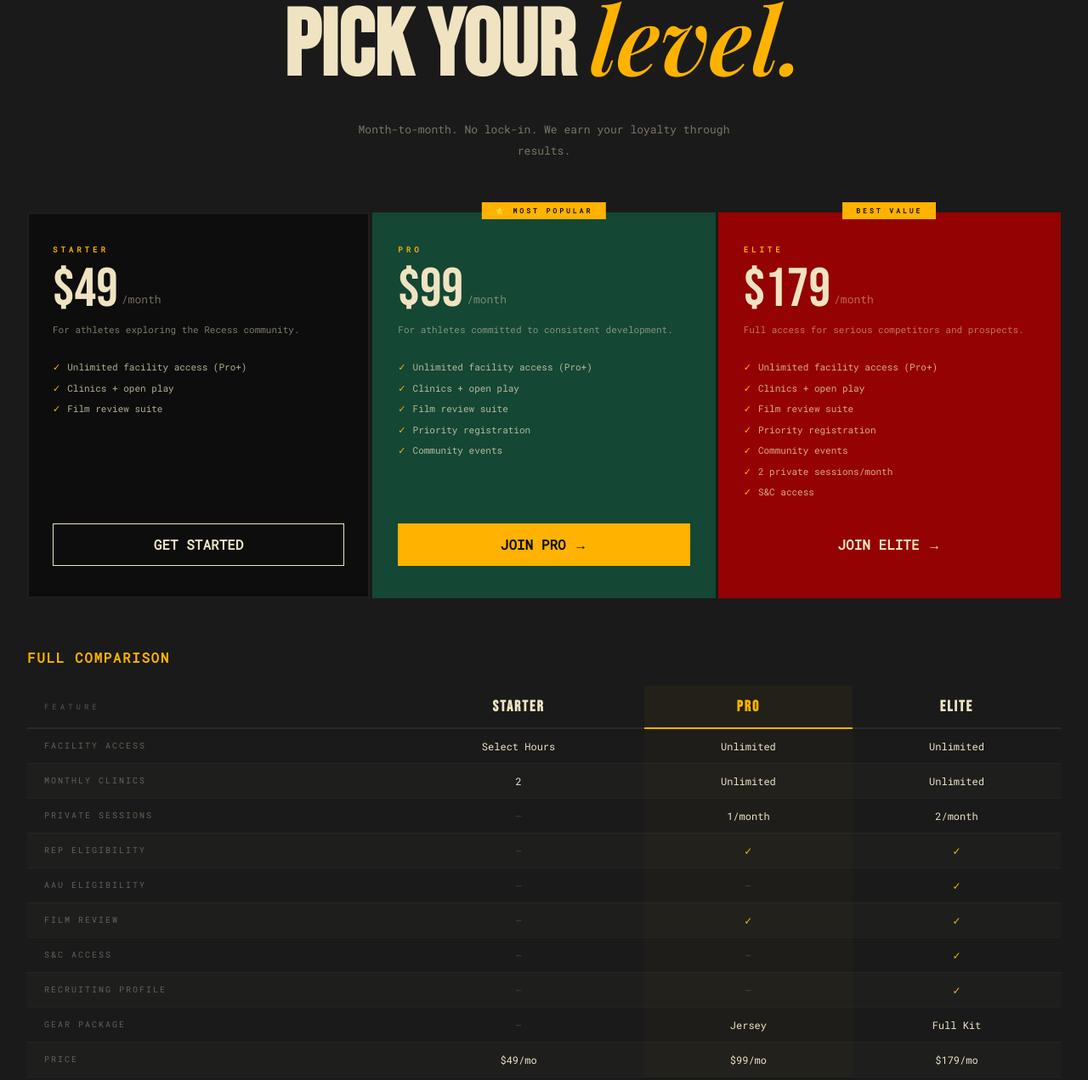
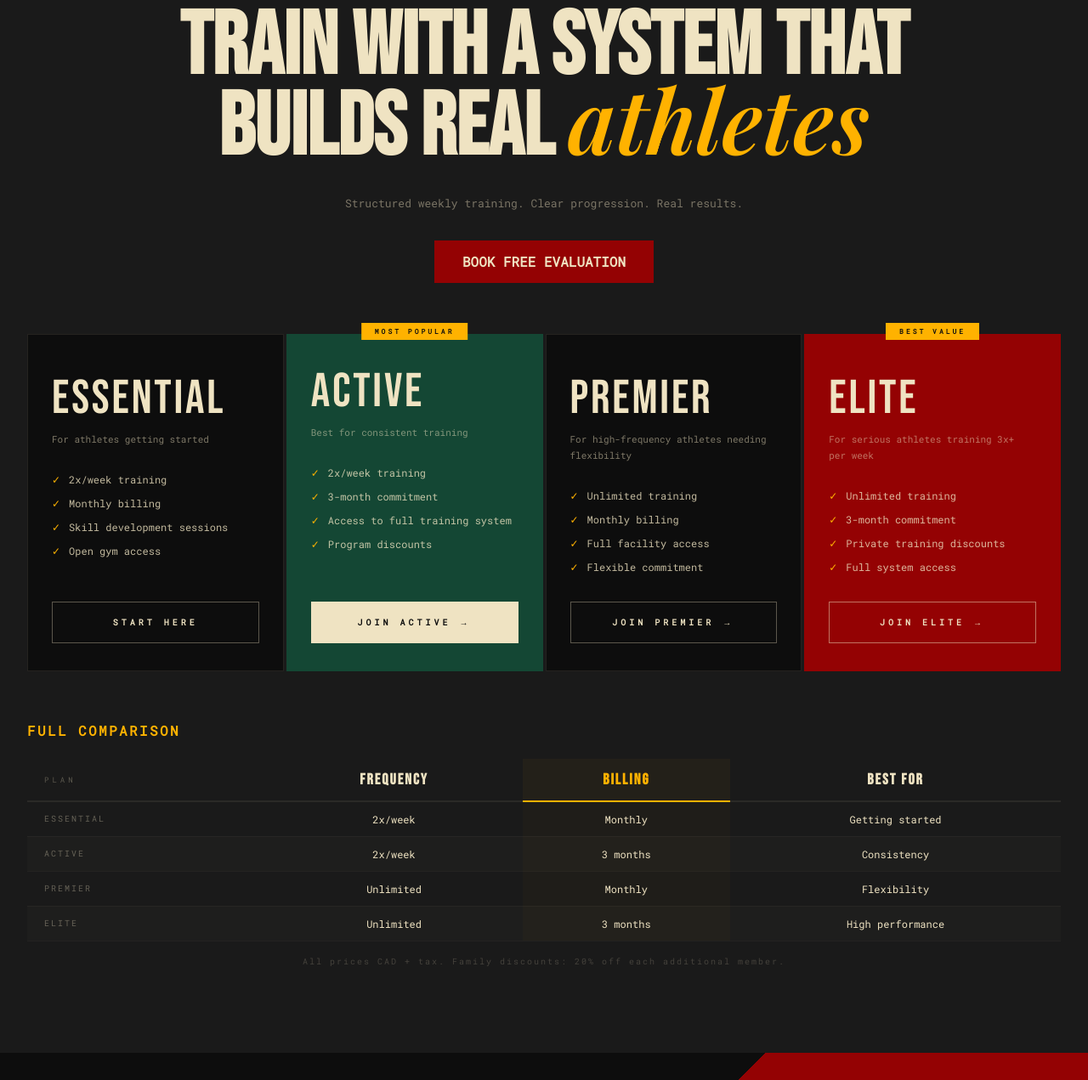
Before and after one commit to websthetic/recess-athletics, an Eleventy site: page src/content/pages/memberships.html in a window 1280 px wide. Shown: the part 205-1476 px from the top of the page at 85% size. Built offline with nearby package versions, Linux system fonts and the light colour scheme; Eleventy itself is replaced by a stand-in of ours; files that its build step writes are made by us from their sources; a web font is replaced by a local one; what @codestitchofficial/eleventy-plugin-sharp-images, glob would draw is missing.

Commit message:
membership page edit

```diff
--- a/src/assets/less/memberships.less
+++ b/src/assets/less/memberships.less
@@ -23,19 +23,30 @@
     #memberships .cs-header {
         text-align: center;
         margin-bottom: 3.75rem;
+        display: flex;
+        flex-direction: column;
+        align-items: center;
     }
 
     #memberships .cs-header .cs-title {
         margin: 0 auto 1rem;
+        max-width: 25ch;
     }
 
     #memberships .cs-topper {
         color: var(--recessYellow);
+        display: block;
+        margin-bottom: 2.5rem;
+        font-weight: 700;
+        letter-spacing: 0.15em;
+        text-transform: uppercase;
     }
 
     #memberships .cs-title {
-        font-size: clamp(3.5rem, 9vw, 6.875rem);
+        font-size: clamp(3rem, 9vw, 6.5rem);
         margin-bottom: 0;
+        margin-top: 2rem;
+        line-height: 0.8;
     }
 
     #memberships .cs-script {
@@ -49,9 +60,16 @@
         font-family: var(--bodyFont);
         font-size: 0.8125rem;
         color: rgba(239, 227, 194, 0.45);
-        max-width: 28.75rem;
+        max-width: 30rem;
         margin: 1.125rem auto 0;
         line-height: 1.9;
+        margin-bottom: 2rem;
+    }
+
+    #memberships .cs-header-action {
+        display: flex;
+        justify-content: center;
+        width: 100%;
     }
 
     /* ── Tier Cards ── */
@@ -60,21 +78,37 @@
         grid-template-columns: 1fr;
         gap: 3px;
         margin-bottom: 3.75rem;
+        align-items: stretch;
     }
 
     #memberships .cs-tier {
-        padding: 2.25rem 1.75rem;
+        padding: 3rem 1.75rem 2rem;
         display: flex;
         flex-direction: column;
         position: relative;
-        border: 2px solid rgba(239, 227, 194, 0.08);
     }
 
-    #memberships .cs-tier-starter { background-color: var(--recessBlack); }
-    #memberships .cs-tier-pro     { background-color: var(--recessGreen); border-color: var(--recessGreen); }
-    #memberships .cs-tier-elite   { background-color: var(--recessRed);   border-color: var(--recessRed); }
+    #memberships .cs-tier-essential {
+        background-color: var(--recessBlack);
+        border: 1px solid rgba(239, 227, 194, 0.1);
+    }
 
-    #memberships .cs-tier-badge {
+    #memberships .cs-tier-active {
+        background-color: var(--recessGreen);
+        border: 1px solid var(--recessGreen);
+    }
+
+    #memberships .cs-tier-premier {
+        background-color: var(--recessBlack);
+        border: 1px solid rgba(239, 227, 194, 0.1);
+    }
+
+    #memberships .cs-tier-elite {
+        background-color: var(--recessRed);
+        border: 1px solid var(--recessRed);
+    }
+
+    #memberships .cs-badge {
         position: absolute;
         top: -0.875rem;
         left: 50%;
@@ -88,86 +122,102 @@
         padding: 0.3125rem 1rem;
         text-transform: uppercase;
         white-space: nowrap;
+        z-index: 1;
     }
 
     #memberships .cs-tier-name {
         display: block;
-        font-family: var(--bodyFont);
-        font-size: 0.5625rem;
-        color: var(--recessYellow);
-        letter-spacing: 0.25rem;
+        font-family: var(--headerFont);
+        font-size: clamp(2.5rem, 6vw, 3.5rem);
+        color: var(--headerColor);
+        letter-spacing: 0.05em;
+        line-height: 1;
+        margin-bottom: 0.625rem;
         text-transform: uppercase;
-        font-weight: 700;
-        margin-bottom: 0.625rem;
-    }
-
-    #memberships .cs-tier-price {
-        display: flex;
-        align-items: flex-end;
-        gap: 0.25rem;
-        margin-bottom: 0.375rem;
-    }
-
-    #memberships .cs-tier-amount {
-        font-family: var(--headerFont);
-        font-size: 4rem;
-        color: var(--headerColor);
-        line-height: 1;
-    }
-
-    #memberships .cs-tier-period {
-        font-family: var(--bodyFont);
-        font-size: 0.8125rem;
-        color: rgba(239, 227, 194, 0.45);
-        margin-bottom: 0.75rem;
     }
 
     #memberships .cs-tier-desc {
         font-family: var(--bodyFont);
         font-size: 0.6875rem;
         color: rgba(239, 227, 194, 0.5);
-        line-height: 1.6;
+        line-height: 1.7;
         margin-bottom: 1.75rem;
     }
 
     #memberships .cs-tier-features {
         list-style: none;
         padding: 0;
-        margin: 0 0 1.75rem;
+        margin: 0 0 2rem;
         display: flex;
         flex-direction: column;
-        gap: 0.5rem;
+        gap: 0.625rem;
         flex: 1;
     }
 
     #memberships .cs-tier-feature {
         font-family: var(--bodyFont);
-        font-size: 0.6875rem;
-        color: rgba(239, 227, 194, 0.75);
+        font-size: 0.75rem;
+        color: rgba(239, 227, 194, 0.8);
         display: flex;
-        gap: 0.5rem;
+        gap: 0.625rem;
         align-items: flex-start;
+        line-height: 1.5;
     }
 
     #memberships .cs-check {
         color: var(--recessYellow);
         flex-shrink: 0;
+        font-size: 0.75rem;
     }
 
-    #memberships .cs-tier-btn {
+    #memberships .cs-tier-button {
         width: 100%;
         text-align: center;
         display: block;
+        font-family: var(--bodyFont);
+        font-size: 0.625rem;
+        font-weight: 700;
+        letter-spacing: 0.25rem;
+        text-transform: uppercase;
+        text-decoration: none;
+        padding: 1rem;
+        box-sizing: border-box;
+        background-color: transparent;
+        border: 1px solid rgba(239, 227, 194, 0.35);
+        color: var(--headerColor);
+        transition: background-color 0.2s ease,
+                    border-color 0.2s ease,
+                    color 0.2s ease;
+        cursor: pointer;
+        margin-top: auto;
     }
 
-    #memberships .cs-tier-btn-gold {
+    #memberships .cs-tier-button:hover {
+        background-color: rgba(239, 227, 194, 0.08);
+        border-color: var(--headerColor);
+    }
+
+    #memberships .cs-tier-active .cs-tier-button {
+        background-color: var(--headerColor);
+        border-color: var(--headerColor);
+        color: var(--recessBlack);
+    }
+
+    #memberships .cs-tier-active .cs-tier-button:hover {
         background-color: var(--recessYellow);
         border-color: var(--recessYellow);
         color: var(--recessBlack);
     }
 
-    #memberships .cs-tier-btn-gold:hover {
-        color: var(--recessBlack);
+    #memberships .cs-tier-elite .cs-tier-button {
+        background-color: transparent;
+        border-color: rgba(239, 227, 194, 0.5);
+        color: var(--headerColor);
+    }
+
+    #memberships .cs-tier-elite .cs-tier-button:hover {
+        background-color: rgba(239, 227, 194, 0.1);
+        border-color: var(--headerColor);
     }
 
     /* ── Comparison Table ── */
@@ -257,7 +307,23 @@
 @media only screen and (min-width: 48rem) {
 
     #memberships .cs-tiers {
-        grid-template-columns: repeat(3, 1fr);
+        grid-template-columns: repeat(2, 1fr);
     }
 
 } /* end 48rem */
+
+/* Desktop - 64rem */
+@media only screen and (min-width: 64rem) {
+
+    #memberships .cs-tiers {
+        grid-template-columns: repeat(4, 1fr);
+        align-items: stretch;
+    }
+
+    #memberships .cs-tier-active {
+        margin-top: 0;
+        padding-top: 2.5rem;
+        padding-bottom: 2rem;
+    }
+
+} /* end 64rem */
--- a/src/content/pages/memberships.html
+++ b/src/content/pages/memberships.html
@@ -22,69 +22,71 @@ permalink: "/memberships/"
         <!-- Section header -->
         <div class="cs-header">
     <span class="cs-topper">Membership Plans</span>
-            <h1 class="cs-title">PICK YOUR <em class="cs-script">level.</em></h1>
+    <h1 class="cs-title">Train With a System That Builds Real <em class="cs-script">athletes</em></h1>
     <p class="cs-text">
-                Month-to-month. No lock-in. We earn your loyalty through results.
+        Structured weekly training. Clear progression. Real results.
     </p>
+
+    <div class="cs-header-action">
+        <a href="/book-eval" class="cs-button-solid">Book Free Evaluation</a>
+    </div>
 </div>
 
        <!-- ── Tier cards ── -->
 <div class="cs-tiers">
 
-            <!-- Starter -->
-            <div class="cs-tier cs-tier-starter">
-                <span class="cs-tier-name">Starter</span>
-                <div class="cs-tier-price">
-                    <span class="cs-tier-amount">$49</span>
-                    <span class="cs-tier-period">/month</span>
-                </div>
-                <p class="cs-tier-desc">For athletes exploring the Recess community.</p>
+    <!-- ── Essential ── -->
+    <div class="cs-tier cs-tier-essential">
+        <span class="cs-tier-name">Essential</span>
+        <p class="cs-tier-desc">For athletes getting started</p>
         <ul class="cs-tier-features">
-                    <li class="cs-tier-feature"><span class="cs-check">✓</span> Unlimited facility access (Pro+)</li>
-                    <li class="cs-tier-feature"><span class="cs-check">✓</span> Clinics + open play</li>
-                    <li class="cs-tier-feature"><span class="cs-check">✓</span> Film review suite</li>
+            <li class="cs-tier-feature"><span class="cs-check">✓</span> 2x/week training</li>
+            <li class="cs-tier-feature"><span class="cs-check">✓</span> Monthly billing</li>
+            <li class="cs-tier-feature"><span class="cs-check">✓</span> Skill development sessions</li>
+            <li class="cs-tier-feature"><span class="cs-check">✓</span> Open gym access</li>
         </ul>
-                <a href="/book" class="cs-button-outline cs-tier-btn">Get Started</a>
+        <a href="/book-eval" class="cs-tier-button">Start Here</a>
     </div>
 
-            <!-- Pro (Most Popular) -->
-            <div class="cs-tier cs-tier-pro">
-                <div class="cs-tier-badge">⭐ Most Popular</div>
-                <span class="cs-tier-name">Pro</span>
-                <div class="cs-tier-price">
-                    <span class="cs-tier-amount">$99</span>
-                    <span class="cs-tier-period">/month</span>
-                </div>
-                <p class="cs-tier-desc">For athletes committed to consistent development.</p>
+    <!-- ── Active — Most Popular ── -->
+    <div class="cs-tier cs-tier-active">
+        <span class="cs-badge">Most Popular</span>
+        <span class="cs-tier-name">Active</span>
+        <p class="cs-tier-desc">Best for consistent training</p>
         <ul class="cs-tier-features">
-                    <li class="cs-tier-feature"><span class="cs-check">✓</span> Unlimited facility access (Pro+)</li>
-                    <li class="cs-tier-feature"><span class="cs-check">✓</span> Clinics + open play</li>
-                    <li class="cs-tier-feature"><span class="cs-check">✓</span> Film review suite</li>
-                    <li class="cs-tier-feature"><span class="cs-check">✓</span> Priority registration</li>
-                    <li class="cs-tier-feature"><span class="cs-check">✓</span> Community events</li>
+            <li class="cs-tier-feature"><span class="cs-check">✓</span> 2x/week training</li>
+            <li class="cs-tier-feature"><span class="cs-check">✓</span> 3-month commitment</li>
+            <li class="cs-tier-feature"><span class="cs-check">✓</span> Access to full training system</li>
+            <li class="cs-tier-feature"><span class="cs-check">✓</span> Program discounts</li>
         </ul>
-                <a href="/book" class="cs-button-solid cs-tier-btn cs-tier-btn-gold">Join Pro →</a>
+        <a href="/book-eval" class="cs-tier-button">Join Active →</a>
     </div>
 
-            <!-- Elite (Best Value) -->
+    <!-- ── Premier ── -->
+    <div class="cs-tier cs-tier-premier">
+        <span class="cs-tier-name">Premier</span>
+        <p class="cs-tier-desc">For high-frequency athletes needing flexibility</p>
+        <ul class="cs-tier-features">
+            <li class="cs-tier-feature"><span class="cs-check">✓</span> Unlimited training</li>
+            <li class="cs-tier-feature"><span class="cs-check">✓</span> Monthly billing</li>
+            <li class="cs-tier-feature"><span class="cs-check">✓</span> Full facility access</li>
+            <li class="cs-tier-feature"><span class="cs-check">✓</span> Flexible commitment</li>
+        </ul>
+        <a href="/book-eval" class="cs-tier-button">Join Premier →</a>
+    </div>
+
+    <!-- ── Elite — Best Value ── -->
     <div class="cs-tier cs-tier-elite">
-                <div class="cs-tier-badge cs-tier-badge-alt">Best Value</div>
+        <span class="cs-badge">Best Value</span>
         <span class="cs-tier-name">Elite</span>
-                <div class="cs-tier-price">
-                    <span class="cs-tier-amount">$179</span>
-                    <span class="cs-tier-period">/month</span>
-                </div>
-                <p class="cs-tier-desc">Full access for serious competitors and prospects.</p>
+        <p class="cs-tier-desc">For serious athletes training 3x+ per week</p>
         <ul class="cs-tier-features">
-                    <li class="cs-tier-feature"><span class="cs-check">✓</span> Unlimited facility access (Pro+)</li>
-                    <li class="cs-tier-feature"><span class="cs-check">✓</span> Clinics + open play</li>
-                    <li class="cs-tier-feature"><span class="cs-check">✓</span> Film review suite</li>
-                    <li class="cs-tier-feature"><span class="cs-check">✓</span> Priority registration</li>
-                    <li class="cs-tier-feature"><span class="cs-check">✓</span> Community events</li>
-                    <li class="cs-tier-feature"><span class="cs-check">✓</span> 2 private sessions/month</li>
-                    <li class="cs-tier-feature"><span class="cs-check">✓</span> S&amp;C access</li>
+            <li class="cs-tier-feature"><span class="cs-check">✓</span> Unlimited training</li>
+            <li class="cs-tier-feature"><span class="cs-check">✓</span> 3-month commitment</li>
+            <li class="cs-tier-feature"><span class="cs-check">✓</span> Private training discounts</li>
+            <li class="cs-tier-feature"><span class="cs-check">✓</span> Full system access</li>
         </ul>
-                <a href="/book" class="cs-button-solid cs-tier-btn">Join Elite →</a>
+        <a href="/book-eval" class="cs-tier-button">Join Elite →</a>
     </div>
 
 </div><!-- /cs-tiers -->
@@ -96,72 +98,36 @@ permalink: "/memberships/"
         <table class="cs-table">
             <thead>
                 <tr>
-                            <th class="cs-th cs-th-feature">Feature</th>
-                            <th class="cs-th">Starter</th>
-                            <th class="cs-th cs-th-highlight">Pro</th>
-                            <th class="cs-th">Elite</th>
+                    <th class="cs-th cs-th-feature">Plan</th>
+                    <th class="cs-th">Frequency</th>
+                    <th class="cs-th cs-th-highlight">Billing</th>
+                    <th class="cs-th">Best For</th>
                 </tr>
             </thead>
             <tbody>
                 <tr class="cs-tr">
-                            <td class="cs-td cs-td-feature">Facility Access</td>
-                            <td class="cs-td">Select Hours</td>
-                            <td class="cs-td cs-td-highlight">Unlimited</td>
-                            <td class="cs-td">Unlimited</td>
+                    <td class="cs-td cs-td-feature">Essential</td>
+                    <td class="cs-td">2x/week</td>
+                    <td class="cs-td cs-td-highlight">Monthly</td>
+                    <td class="cs-td">Getting started</td>
                 </tr>
                 <tr class="cs-tr cs-tr-alt">
-                            <td class="cs-td cs-td-feature">Monthly Clinics</td>
-                            <td class="cs-td">2</td>
-                            <td class="cs-td cs-td-highlight">Unlimited</td>
-                            <td class="cs-td">Unlimited</td>
+                    <td class="cs-td cs-td-feature">Active</td>
+                    <td class="cs-td">2x/week</td>
+                    <td class="cs-td cs-td-highlight">3 months</td>
+                    <td class="cs-td">Consistency</td>
                 </tr>
                 <tr class="cs-tr">
-                            <td class="cs-td cs-td-feature">Private Sessions</td>
-                            <td class="cs-td cs-td-empty">—</td>
-                            <td class="cs-td cs-td-highlight">1/month</td>
-                            <td class="cs-td">2/month</td>
+                    <td class="cs-td cs-td-feature">Premier</td>
+                    <td class="cs-td">Unlimited</td>
+                    <td class="cs-td cs-td-highlight">Monthly</td>
+                    <td class="cs-td">Flexibility</td>
                 </tr>
                 <tr class="cs-tr cs-tr-alt">
-                            <td class="cs-td cs-td-feature">Rep Eligibility</td>
-                            <td class="cs-td cs-td-empty">—</td>
-                            <td class="cs-td cs-td-highlight cs-td-check">✓</td>
-                            <td class="cs-td cs-td-check">✓</td>
-                        </tr>
-                        <tr class="cs-tr">
-                            <td class="cs-td cs-td-feature">AAU Eligibility</td>
-                            <td class="cs-td cs-td-empty">—</td>
-                            <td class="cs-td cs-td-highlight cs-td-empty">—</td>
-                            <td class="cs-td cs-td-check">✓</td>
-                        </tr>
-                        <tr class="cs-tr cs-tr-alt">
-                            <td class="cs-td cs-td-feature">Film Review</td>
-                            <td class="cs-td cs-td-empty">—</td>
-                            <td class="cs-td cs-td-highlight cs-td-check">✓</td>
-                            <td class="cs-td cs-td-check">✓</td>
-                        </tr>
-                        <tr class="cs-tr">
-                            <td class="cs-td cs-td-feature">S&amp;C Access</td>
-                            <td class="cs-td cs-td-empty">—</td>
-                            <td class="cs-td cs-td-highlight cs-td-empty">—</td>
-                            <td class="cs-td cs-td-check">✓</td>
-                        </tr>
-                        <tr class="cs-tr cs-tr-alt">
-                            <td class="cs-td cs-td-feature">Recruiting Profile</td>
-                            <td class="cs-td cs-td-empty">—</td>
-                            <td class="cs-td cs-td-highlight cs-td-empty">—</td>
-                            <td class="cs-td cs-td-check">✓</td>
-                        </tr>
-                        <tr class="cs-tr">
-                            <td class="cs-td cs-td-feature">Gear Package</td>
-                            <td class="cs-td cs-td-empty">—</td>
-                            <td class="cs-td cs-td-highlight">Jersey</td>
-                            <td class="cs-td">Full Kit</td>
-                        </tr>
-                        <tr class="cs-tr cs-tr-alt">
-                            <td class="cs-td cs-td-feature">Price</td>
-                            <td class="cs-td">$49/mo</td>
-                            <td class="cs-td cs-td-highlight">$99/mo</td>
-                            <td class="cs-td">$179/mo</td>
+                    <td class="cs-td cs-td-feature">Elite</td>
+                    <td class="cs-td">Unlimited</td>
+                    <td class="cs-td cs-td-highlight">3 months</td>
+                    <td class="cs-td">High performance</td>
                 </tr>
             </tbody>
         </table>
```
Lines whose indentation alone changed are shown as unchanged.
